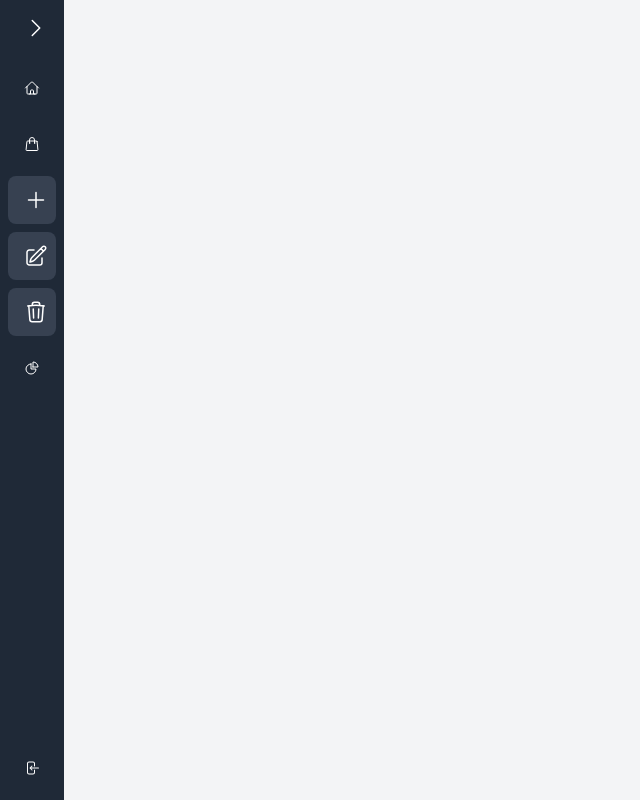
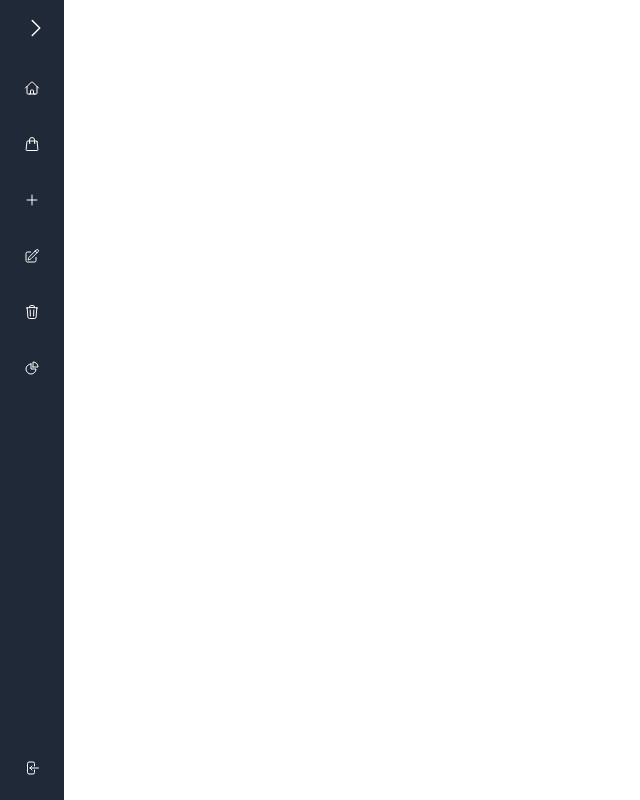
Before and after one commit to AyoubELGUELTA/Daily-Crumb-Order-Manager_full, a React (Create React App) app in the folder frontend/daily_crumb_app/: page /homeCooking in a window 1280 px wide. Shown: the whole page, without its empty margins (0-640 px from the left). Built offline with nearby package versions, Linux system fonts and the light colour scheme.

Commit message:
Update Product Form almost done, have to manage the image error messages when we input them, and the delete image buttons, then have to work on the searchBar

```diff
--- a/frontend/daily_crumb_app/package.json
+++ b/frontend/daily_crumb_app/package.json
@@ -10,6 +10,7 @@
     "@testing-library/user-event": "^13.5.0",
     "firebase": "^12.1.0",
     "flowbite-react": "^0.12.6",
+    "framer-motion": "^12.23.12",
     "postcss-nesting": "^13.0.2",
     "react": "^19.1.1",
     "react-dom": "^19.1.1",
--- /dev/null
+++ b/frontend/daily_crumb_app/src/components/SearchBar.js
@@ -0,0 +1,59 @@
+import React, { useState } from 'react';
+import { motion, AnimatePresence } from 'framer-motion';
+
+const SearchBar = ({
+    placeholder = "Search...",
+    onSearchChange,
+    filterFields // un ReactNode (inputs, selects...) passé en props
+}) => {
+    const [isFiltering, setIsFiltering] = useState(false);
+
+    return (
+        <div className="w-full max-w-lg mx-auto">
+            {/* Search bar + bouton filter */}
+            <div className="flex items-center">
+                <input
+                    type="text"
+                    placeholder={placeholder}
+                    onChange={onSearchChange}
+                    className="flex-1 px-4 py-3 border-2 border-black rounded-l-2xl text-lg focus:outline-none focus:ring-2 focus:ring-black"
+                />
+
+                <button
+                    type="button"
+                    onClick={() => setIsFiltering(!isFiltering)}
+                    className={`px-6 py-3 font-semibold rounded-r-2xl transition-colors duration-200 ${isFiltering
+                        ? "bg-gray-800 text-white"
+                        : "bg-black text-white hover:bg-gray-900"
+                        }`}
+                >
+                    Filter
+                </button>
+            </div>
+
+            {/* Panel de filtres animé */}
+            <AnimatePresence>
+                {isFiltering && (
+                    <motion.div
+                        key="filter-panel"
+                        initial={{ opacity: 0, height: 0 }}
+                        animate={{ opacity: 1, height: "auto" }}
+                        exit={{ opacity: 0, height: 0 }}
+                        transition={{ duration: 0.3 }}
+                        className="overflow-hidden"
+                    >
+                        <div className="mt-3 p-4 border-2 border-black rounded-2xl bg-white shadow-md">
+                            {filterFields ? (
+                                filterFields
+                            ) : (
+                                <p className="text-gray-500">No filters available.</p>
+                            )}
+                        </div>
+                    </motion.div>
+                )}
+            </AnimatePresence>
+        </div>
+    );
+};
+
+export default SearchBar;
--- a/frontend/daily_crumb_app/src/components/navigation/NavBar.js
+++ b/frontend/daily_crumb_app/src/components/navigation/NavBar.js
@@ -1,45 +1,41 @@
-import { useEffect, useState } from "react";
+import React, { useState, useEffect } from "react";
 import { Link } from "react-router-dom";
-// Importer les icônes nécessaires
-import { ChevronLeftIcon, ChevronRightIcon, ArrowLeftOnRectangleIcon } from "@heroicons/react/24/solid";
 import {
+    ChevronLeftIcon,
+    ChevronRightIcon,
     HomeIcon,
     ShoppingBagIcon,
+    ChartPieIcon,
+    ArrowLeftOnRectangleIcon,
     PlusIcon,
     PencilSquareIcon,
     TrashIcon,
-    ChartPieIcon,
 } from "@heroicons/react/24/outline";
 
-const NavBar = () => {
-    const [isOpen, setIsOpen] = useState(false);
-    // Nouveaux états pour chaque menu déroulant
+const NavBar = ({ isOpen, setIsOpen }) => {
+    // État des menus déroulants
     const [isAddMenuOpen, setIsAddMenuOpen] = useState(false);
     const [isUpdateMenuOpen, setIsUpdateMenuOpen] = useState(false);
     const [isDeleteMenuOpen, setIsDeleteMenuOpen] = useState(false);
 
-
+    // Fermer les sous-menus si la nav est refermée
     useEffect(() => {
         if (!isOpen) {
-            setIsAddMenuOpen(isOpen);
-            setIsDeleteMenuOpen(isOpen);
-            setIsUpdateMenuOpen(isOpen);
+            setIsAddMenuOpen(false);
+            setIsUpdateMenuOpen(false);
+            setIsDeleteMenuOpen(false);
         }
     }, [isOpen]);
 
     return (
-
-        <div className="flex h-screen bg-gray-100">
-            {/* Sidebar */}
         <div
             className={`bg-gray-800 text-white flex flex-col transition-all duration-300 ${isOpen ? "w-64" : "w-16"
-                    }`}
+                } h-screen fixed top-0 left-0`}
         >
-                {/* Bouton flèche pour la bascule de la barre latérale */}
+            {/* Bouton Toggle */}
             <button
                 className="p-2 self-end m-2 rounded hover:bg-gray-700 focus:outline-none"
                 onClick={() => setIsOpen(!isOpen)}
-                    aria-label={isOpen ? "Fermer la barre latérale" : "Ouvrir la barre latérale"}
             >
                 {isOpen ? (
                     <ChevronLeftIcon className="h-6 w-6" />
@@ -48,9 +44,9 @@ const NavBar = () => {
                 )}
             </button>
 
-                {/* Conteneur principal du menu de navigation */}
+            {/* NAVIGATION */}
             <nav className="flex flex-col flex-1 gap-2 p-2">
-                    {/* Onglet "HomeCooking" */}
+                {/* HOME */}
                 <Link
                     to="/homeCooking"
                     className="flex items-center gap-2 py-3 px-4 hover:bg-gray-700 rounded-lg text-lg"
@@ -59,7 +55,7 @@ const NavBar = () => {
                     {isOpen && <span>HomeCooking</span>}
                 </Link>
 
-                    {/* Onglet "Our Products" - accessible au public */}
+                {/* PRODUCTS */}
                 <Link
                     to="/products"
                     className="flex items-center gap-2 py-3 px-4 hover:bg-gray-700 rounded-lg text-lg"
@@ -68,103 +64,91 @@ const NavBar = () => {
                     {isOpen && <span>Our Products</span>}
                 </Link>
 
-                    {/* Menu déroulant "Add and Create" */}
-                    <div className="bg-gray-700 rounded-lg">
+                {/* ADD */}
+                <div>
                     <button
-                            className="w-full text-left py-3 px-4 flex items-center justify-between focus:outline-none"
                         onClick={() => setIsAddMenuOpen(!isAddMenuOpen)}
-                            aria-expanded={isAddMenuOpen}
+                        className="flex items-center gap-2 w-full py-3 px-4 hover:bg-gray-700 rounded-lg text-lg"
                     >
-                            <div className="flex items-center gap-2">
                         <PlusIcon className="h-6 w-6" />
-                                {isOpen && <span>Add and Create</span>}
+                        {isOpen && <span>Add</span>}
+                    </button>
+                    <div
+                        className={`overflow-hidden transition-all duration-300 ${isAddMenuOpen ? "max-h-40" : "max-h-0"
+                            }`}
+                    >
+                        <Link
+                            to="/add/product"
+                            className="block py-2 pl-12 pr-4 hover:bg-gray-700 rounded-lg"
+                        >
+                            Product
+                        </Link>
+                        <Link
+                            to="/add/category"
+                            className="block py-2 pl-12 pr-4 hover:bg-gray-700 rounded-lg"
+                        >
+                            Category
+                        </Link>
                     </div>
-                            {isOpen && (
-                                <ChevronRightIcon
-                                    className={`h-5 w-5 transform transition-transform ${isAddMenuOpen ? "rotate-90" : "rotate-0"
-                                        }`}
-                                />
-                            )}
-                        </button>
-                        {isAddMenuOpen && (
-                            <ul className="menu p-0">
-                                <li>
-                                    <Link to="/add/products" className="py-2 px-4 hover:bg-gray-600 rounded-lg">Products</Link>
-                                </li>
-                                <li>
-                                    <Link to="/add/clients" className="py-2 px-4 hover:bg-gray-600 rounded-lg">Clients</Link>
-                                </li>
-                                <li>
-                                    <Link to="/add/orders" className="py-2 px-4 hover:bg-gray-600 rounded-lg">Orders</Link>
-                                </li>
-                            </ul>
-                        )}
                 </div>
 
-                    {/* Menu déroulant "Update and Manage" */}
-                    <div className="bg-gray-700 rounded-lg">
+                {/* UPDATE */}
+                <div>
                     <button
-                            className="w-full text-left py-3 px-4 flex items-center justify-between focus:outline-none"
                         onClick={() => setIsUpdateMenuOpen(!isUpdateMenuOpen)}
-                            aria-expanded={isUpdateMenuOpen}
+                        className="flex items-center gap-2 w-full py-3 px-4 hover:bg-gray-700 rounded-lg text-lg"
                     >
-                            <div className="flex items-center gap-2">
                         <PencilSquareIcon className="h-6 w-6" />
-                                {isOpen && <span>Update and Manage</span>}
+                        {isOpen && <span>Update</span>}
+                    </button>
+                    <div
+                        className={`overflow-hidden transition-all duration-300 ${isUpdateMenuOpen ? "max-h-40" : "max-h-0"
+                            }`}
+                    >
+                        <Link
+                            to="/update/products"
+                            className="block py-2 pl-12 pr-4 hover:bg-gray-700 rounded-lg"
+                        >
+                            Products
+                        </Link>
+                        <Link
+                            to="/update/category"
+                            className="block py-2 pl-12 pr-4 hover:bg-gray-700 rounded-lg"
+                        >
+                            Category
+                        </Link>
                     </div>
-                            {isOpen && (
-                                <ChevronRightIcon
-                                    className={`h-5 w-5 transform transition-transform ${isUpdateMenuOpen ? "rotate-90" : "rotate-0"
-                                        }`}
-                                />
-                            )}
-                        </button>
-                        {isUpdateMenuOpen && (
-                            <ul className="menu p-0">
-                                <li>
-                                    <Link to="/update/products" className="py-2 px-4 hover:bg-gray-600 rounded-lg">Products</Link>
-                                </li>
-                                <li>
-                                    <Link to="/update/orders" className="py-2 px-4 hover:bg-gray-600 rounded-lg">Orders</Link>
-                                </li>
-                            </ul>
-                        )}
                 </div>
 
-                    {/* Menu déroulant "Delete or Fire" */}
-                    <div className="bg-gray-700 rounded-lg">
+                {/* DELETE */}
+                <div>
                     <button
-                            className="w-full text-left py-3 px-4 flex items-center justify-between focus:outline-none"
                         onClick={() => setIsDeleteMenuOpen(!isDeleteMenuOpen)}
-                            aria-expanded={isDeleteMenuOpen}
+                        className="flex items-center gap-2 w-full py-3 px-4 hover:bg-gray-700 rounded-lg text-lg"
                     >
-                            <div className="flex items-center gap-2">
                         <TrashIcon className="h-6 w-6" />
-                                {isOpen && <span>Delete or Fire</span>}
+                        {isOpen && <span>Delete</span>}
+                    </button>
+                    <div
+                        className={`overflow-hidden transition-all duration-300 ${isDeleteMenuOpen ? "max-h-40" : "max-h-0"
+                            }`}
+                    >
+                        <Link
+                            to="/delete/product"
+                            className="block py-2 pl-12 pr-4 hover:bg-gray-700 rounded-lg"
+                        >
+                            Product
+                        </Link>
+                        <Link
+                            to="/delete/category"
+                            className="block py-2 pl-12 pr-4 hover:bg-gray-700 rounded-lg"
+                        >
+                            Category
+                        </Link>
                     </div>
-                            {isOpen && (
-                                <ChevronRightIcon
-                                    className={`h-5 w-5 transform transition-transform ${isDeleteMenuOpen ? "rotate-90" : "rotate-0"
-                                        }`}
-                                />
-                            )}
-                        </button>
-                        {isDeleteMenuOpen && (
-                            <ul className="menu p-0">
-                                <li>
-                                    <Link to="/delete/products" className="py-2 px-4 hover:bg-gray-600 rounded-lg">Products</Link>
-                                </li>
-                                <li>
-                                    <Link to="/delete/employees" className="py-2 px-4 hover:bg-gray-600 rounded-lg">Employees</Link>
-                                </li>
-                                <li>
-                                    <Link to="/delete/clients" className="py-2 px-4 hover:bg-gray-600 rounded-lg">Clients</Link>
-                                </li>
-                            </ul>
-                        )}
                 </div>
 
-                    {/* Onglet "Stats and overview" */}
+                {/* STATS */}
                 <Link
                     to="/stats"
                     className="flex items-center gap-2 py-3 px-4 hover:bg-gray-700 rounded-lg text-lg"
@@ -173,6 +157,7 @@ const NavBar = () => {
                     {isOpen && <span>Stats and overview</span>}
                 </Link>
 
+                {/* LOGIN */}
                 <Link
                     to="/authentification"
                     className="mt-auto flex items-center gap-2 py-3 px-4 hover:bg-gray-700 rounded-lg text-lg"
@@ -182,10 +167,7 @@ const NavBar = () => {
                 </Link>
             </nav>
         </div>
-        </div>
-    )
+    );
 };
 
-
-
 export default NavBar;
--- a/frontend/daily_crumb_app/src/components/products/UpdateProductForm.js
+++ b/frontend/daily_crumb_app/src/components/products/UpdateProductForm.js
@@ -62,7 +62,7 @@ const UpdateProductForm = ({ handleDeleteImage, onUpdateSuccess, id, name, price
 
             if (newImages.length > 0) {
                 const formData = new FormData();
-                newImages.forEach(file => formData.append("images", file));
+                newImages.forEach(file => formData.append("productImages", file));
 
                 const resImages = await fetch(`/products/${productFormData.id}/images`, {
                     method: 'POST',
@@ -71,7 +71,7 @@ const UpdateProductForm = ({ handleDeleteImage, onUpdateSuccess, id, name, price
 
                 if (!resImages.ok) {
                     const errData = await resImages.json();
-                    throw new Error(errData.message || "Error uploading images");
+                    throw new Error(errData.error || errData.message || "Error uploading images");
                 }
             }
 
@@ -127,39 +127,37 @@ const UpdateProductForm = ({ handleDeleteImage, onUpdateSuccess, id, name, price
                             required
                         />
 
+
                         <label className="label mt-4">Current images</label>
-                        <div onMouseEnter={SetDeleteImageHover(true)}
-                            onMouseLeave={SetDeleteImageHover(false)}
-                            className="flex flex-wrap gap-2 mb-4">
-                            {productFormData.images.length > 0 ? (
-                                productFormData.images.map((image, index) => (
-                                    <img key={index} src={image.url} alt={`Product ${index + 1}`} className="w-24 h-24 object-cover rounded-md border" />
-                                ))
-                            ) : (
-                                <p className="text-gray-500 text-sm">No images yet.</p>
-                            )}
-                        </div>
-                        <label className="label mt-4">Current images</label>
-
-                        <div className="flex gap-4 flex-wrap">
-                            {images?.map((img) => (
-                                <div key={img.id} onC className="relative w-32 h-32">
+                        <div
+                            onMouseEnter={() => SetDeleteImageHover(true)}
+                            onMouseLeave={() => SetDeleteImageHover(false)}
+                            className="flex gap-4 flex-wrap"
+                        >
+                            {images && images.length > 0 ? (
+                                images.map((img) => (
+                                    <div key={img.id} className="relative w-32 h-32">
                                         <img
                                             src={img.url}
                                             alt={img.altText}
                                             className="w-full h-full object-cover rounded-lg"
                                         />
-                                    <div> {deleteImageHover ? <button
+                                        {deleteImageHover && (
+                                            <button
                                                 type="button"
                                                 onClick={() => handleDeleteImage(img.id)}
                                                 className="absolute top-1 right-1 bg-red-500 text-white rounded-full w-6 h-6 flex items-center justify-center text-sm"
                                             >
                                                 ✕
                                             </button>
-                                        : null} </div>
+                                        )}
                                     </div>
-                            ))}
+                                ))
+                            ) : (
+                                <p className="text-gray-500 text-sm">No images yet.</p>
+                            )}
                         </div>
+
                         <label className="label mt-4">New images</label>
                         <input
                             id="images"
--- a/frontend/daily_crumb_app/src/pages/UpdateAndManage/UpdateProducts.js
+++ b/frontend/daily_crumb_app/src/pages/UpdateAndManage/UpdateProducts.js
@@ -1,15 +1,25 @@
-import React from 'react';
-import CardList from '../../components/products/CardList';
-import NavBar from '../../components/navigation/NavBar';
+import React, { useState } from "react";
+import CardList from "../../components/products/CardList";
+import NavBar from "../../components/navigation/NavBar";
+import SearchBar from "../../components/SearchBar";
+
 const UpdateProducts = () => {
-
-
+    const [isNavOpen, setIsNavOpen] = useState(false);
 
     return (
-        <div className='flex'>
-            <NavBar />
-            <div>
-                <CardList />
+        <div className="flex h-screen bg-gray-50">
+            {/* Navbar */}
+            <NavBar isOpen={isNavOpen} setIsOpen={setIsNavOpen} />
+
+            {/* Principal contenu */}
+            <div
+                className={`flex-1 p-8 overflow-y-auto transition-all duration-300 ${isNavOpen ? "ml-64" : "ml-16"
+                    }`}
+            >
+                <div className="flex flex-col items-center space-y-8">
+                    <SearchBar />
+                    <CardList />
+                </div>
             </div>
         </div>
     );
```
Also changed, not shown: 2 other files (tests, documents, lock files or other folders). Lines whose indentation alone changed are shown as unchanged.
